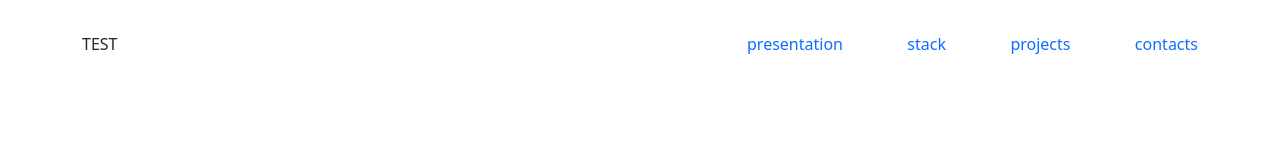
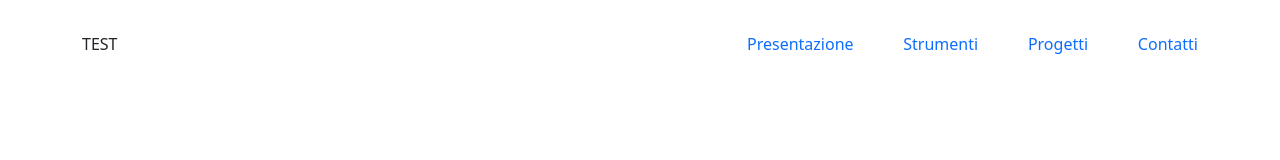
Before and after one commit to LorenzoNicco/LorenzoNicco.github.io, a Vue app: page / in a window 1280 px wide. Shown: the top 160 px of the page. Built offline with nearby package versions, Linux system fonts and the light colour scheme.

Commit message:
Fix voci menu

```diff
--- a/src/components/AppHeader.vue
+++ b/src/components/AppHeader.vue
@@ -4,16 +4,48 @@
         data() {
             return {
                 menuHome: [
-                    "presentation",
-                    "stack",
-                    "projects",
-                    "contacts"
+                    {
+                        id: "presentation",
+                        eng: "Presentation",
+                        ita: "Presentazione"
+                    },
+                    {
+                        id: "stack",
+                        eng: "Technologies",
+                        ita: "Strumenti"
+                    },
+                    {
+                        id: "projects",
+                        eng: "Projects",
+                        ita: "Progetti"
+                    },
+                    {
+                        id: "contacts",
+                        eng: "Contacts",
+                        ita: "Contatti"
+                    },
                 ],
                 menuBio: [
-                    "bio",
-                    "experiences",
-                    "education",
-                    "contacts"
+                    {
+                        id: "bio",
+                        eng: "Bio",
+                        ita: "Chi sono"
+                    },
+                    {
+                        id: "experiences",
+                        eng: "Experiences",
+                        ita: "Esperienze"
+                    },
+                    {
+                        id: "education",
+                        eng: "Education",
+                        ita: "Istruzione"
+                    },
+                    {
+                        id: "contacts",
+                        eng: "Contacts",
+                        ita: "Contatti"
+                    },
                 ]
             }
         },
@@ -36,12 +68,12 @@
 
                 <ul v-if="currentRouteName == '/'" class="col list-unstyled d-flex justify-content-between">
                     <li v-for="item in menuHome">
-                        <a class="text-decoration-none" :href="'#'+item">{{ item }}</a>
+                        <a class="text-decoration-none" :href="'#'+item.id">{{ item.ita }}</a>
                     </li>
                 </ul>
                 <ul v-else-if="currentRouteName == '/bio'" class="col list-unstyled d-flex justify-content-between">
                     <li v-for="item in menuBio">
-                        <a class="text-decoration-none" :href="'#'+item">{{ item }}</a>
+                        <a class="text-decoration-none" :href="'#'+item.id">{{ item.ita }}</a>
                     </li>
                 </ul>
             </div>
```
